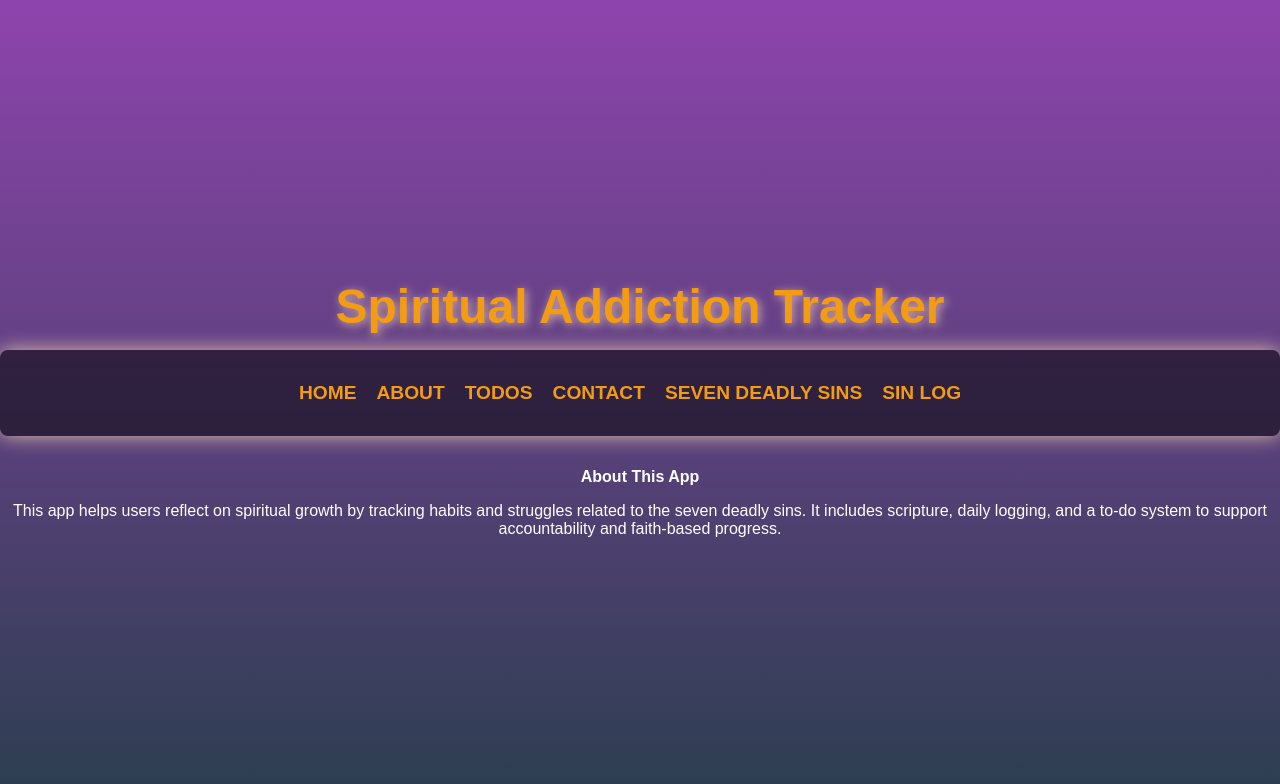
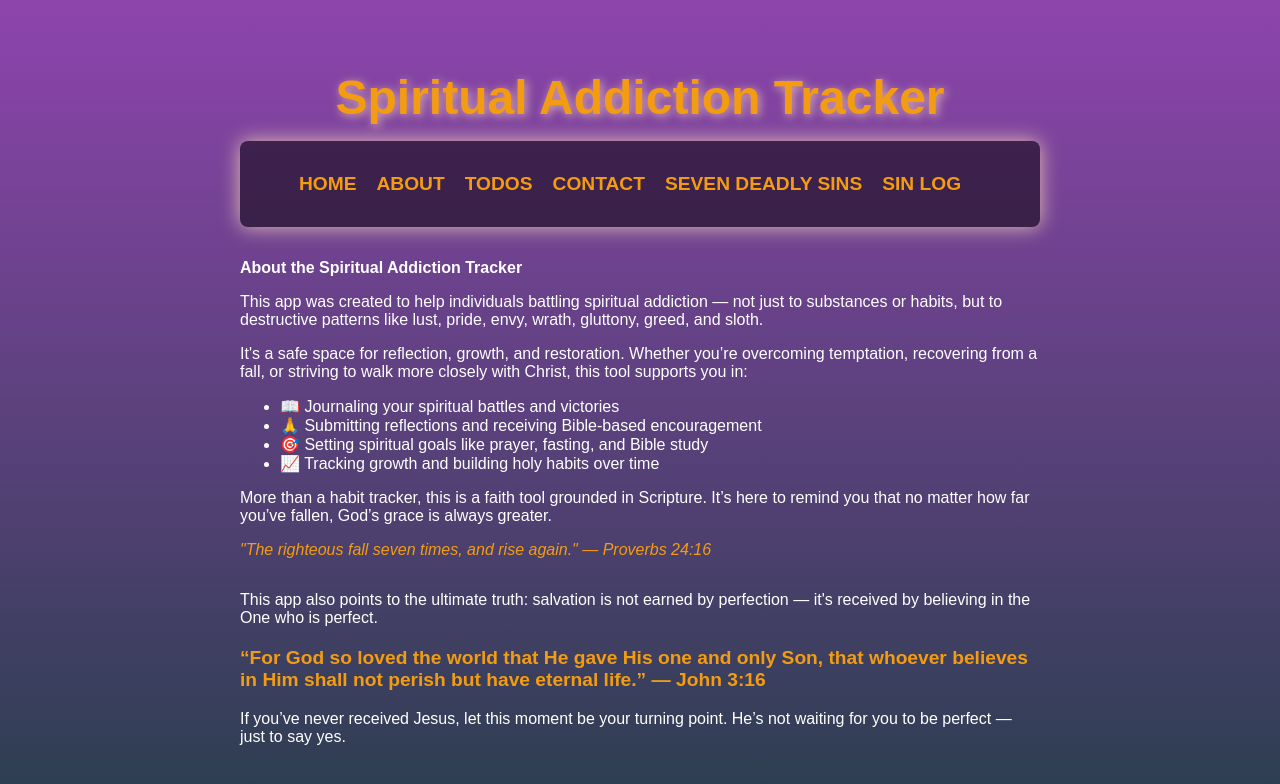
Before and after one commit to Matthew-Bourgeois/spiritual-addiction-tracker, a React (Create React App) app: page /about in a window 1280 px wide. Shown: the top 784 px of the page. Built offline with nearby package versions, Linux system fonts and the light colour scheme.

Commit message:
Add John 3:16 and salvation message to About section

```diff
--- a/src/pages/About.js
+++ b/src/pages/About.js
@@ -2,12 +2,48 @@ import React from 'react';
 
 const About = () => {
   return (
-    <div>
-      <h2>About This App</h2>
+    <div style={{ maxWidth: '800px', margin: '0 auto', textAlign: 'left' }}>
+      <h2>About the Spiritual Addiction Tracker</h2>
+
       <p>
-        This app helps users reflect on spiritual growth by tracking habits and struggles related
-        to the seven deadly sins. It includes scripture, daily logging, and a to-do system to
-        support accountability and faith-based progress.
+        This app was created to help individuals battling spiritual addiction — not just to substances or habits,
+        but to destructive patterns like lust, pride, envy, wrath, gluttony, greed, and sloth.
+      </p>
+
+      <p>
+        It's a safe space for reflection, growth, and restoration. Whether you’re overcoming temptation,
+        recovering from a fall, or striving to walk more closely with Christ, this tool supports you in:
+      </p>
+
+      <ul>
+        <li>📖 Journaling your spiritual battles and victories</li>
+        <li>🙏 Submitting reflections and receiving Bible-based encouragement</li>
+        <li>🎯 Setting spiritual goals like prayer, fasting, and Bible study</li>
+        <li>📈 Tracking growth and building holy habits over time</li>
+      </ul>
+
+      <p>
+        More than a habit tracker, this is a faith tool grounded in Scripture. It’s here to remind you that no matter
+        how far you’ve fallen, God’s grace is always greater.
+      </p>
+
+      <p style={{ fontStyle: 'italic', color: '#f39c12' }}>
+        "The righteous fall seven times, and rise again." — Proverbs 24:16
+      </p>
+
+      <p style={{ marginTop: '2rem' }}>
+        This app also points to the ultimate truth: salvation is not earned by perfection — it's received by believing
+        in the One who is perfect.
+      </p>
+
+      <p style={{ fontWeight: 'bold', fontSize: '1.2rem', color: '#f39c12' }}>
+        “For God so loved the world that He gave His one and only Son, that whoever believes in Him shall not perish
+        but have eternal life.” — John 3:16
+      </p>
+
+      <p>
+        If you’ve never received Jesus, let this moment be your turning point. He’s not waiting for you to be perfect —
+        just to say yes.
       </p>
     </div>
   );
```
